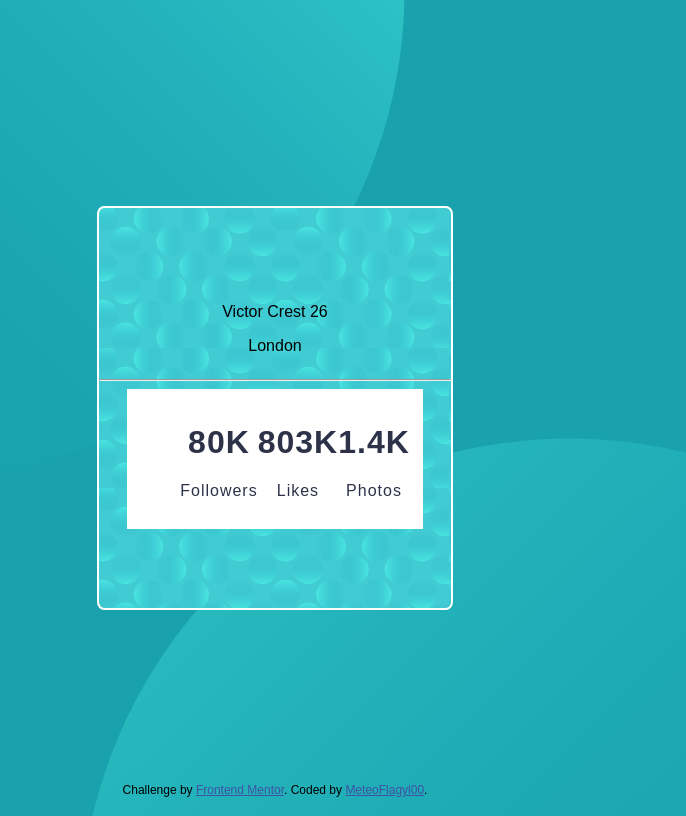
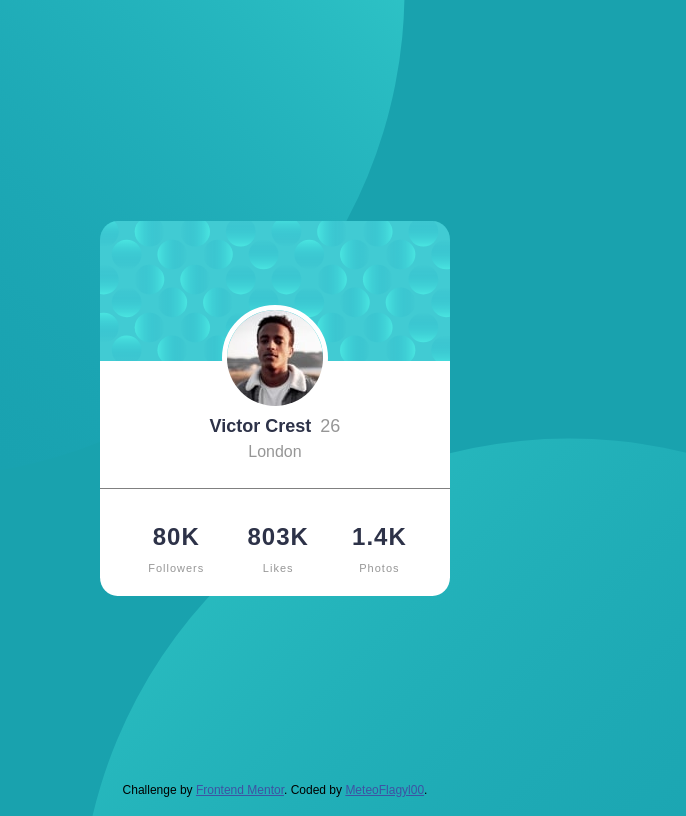
Before and after one commit to Meteo-Flagyl00/Profile-card-component, a plain HTML site: page index.html in a window 1280 px wide. Shown: the whole page, without its empty margins (373-1059 px from the left). Drawn offline with Linux system fonts and the light colour scheme.

Commit message:
final change CSS

```diff
--- a/Pstyle.css
+++ b/Pstyle.css
@@ -1,4 +1,5 @@
 @import url(https://fonts.googleapis.com/css2?family=Outfit:wght@400;700&display=swap);
+
 body {
     width: 100%;
     height: 100vh;
@@ -13,51 +14,78 @@ body {
 }
 
 main {
+    width: 350px;
+    height: 375px;
     display: flex;
     flex-direction: column;
     justify-content: center;
     align-items: center;
     text-align: center;
-    background: url(images/bg-pattern-card.svg) ;
-    border: 2px solid white;
-    border-radius: 2%;
-    width: 22em;
-    min-height: 25em;
+    background-image: url(images/bg-pattern-card.svg) ;
+    background-position: top;
+    background-repeat: no-repeat;
+    background-color: white;
+    font-size: 1.125rem;
+    border-radius: 5%;
+}
+section {
+    display: flex;
+    flex-direction: column;
+    justify-items: center;
+    padding: 0.938em;
 }
 
-/* .content #name  {
-    display: flex;
-    justify-content: space-between;
-    margin-top: 2em;
+section .content {
+    margin: 5em 0 0 0;
+}
+
+section .content img {
+    border-radius: 75%;
+    border: 5px solid white;
+}
+
+#name  {
+    color: hsl(229, 23%, 23%);
+    font-weight: 700;
+    margin-right: 4px;
+}
+#age {
+    color: hsl(0, 0%, 59%);
     font-weight: 400;
 }
-*/
-hr {
-    width: 21.90em;
-}
 
-main .list {
-    padding: 11px;
-    background-color: white;
+#location {
+    color: hsl(0, 0%, 59%);
+    margin: 10px 5px 5px 5px;
+    font-size: 0.999rem;
+    line-height: 10px;
+    padding-bottom: 10px;
 }
 
 
-main ul {
+section ul {
+    width: 345px;
     display: flex;
     list-style: none;
-    justify-content: space-between;
+    justify-content: space-evenly;
+    align-items: center;
+    align-content: center;
     letter-spacing: 1px;
-    margin: 2px;
+    font-size: 1rem;
+    border-top: 1px solid gray ;
+    padding: 15px 0 0 5px ;
 }
 
 main ul h1 {
     color: hsl(229, 23%, 23%);
+    margin-bottom: 0.3em;
     font-weight: 700;
 }
 
-main ul p {
-    font-weight: 400;
-    color: hsl(229, 23%, 23%);
+section ul p {
+    color: hsl(0, 0%, 59%);
+    font-size: 0.688rem;
+    text-transform: capitalize;
 }
 
 
--- a/index.html
+++ b/index.html
@@ -17,15 +17,16 @@
   <div class="bg-svg2"></div>
 
 <main>
+  <section>
       <div class="content">
-        <p id="name"> Victor Crest <span>26</span> </p>
-        <p> London </p>
+        <img src="images/image-victor.jpg" alt="Image of Victor" id="portrait" />
+        <div id="person">
+          <span id="name">Victor Crest</span> <span id="age">26</span>
+          <p id="location">London</p>
+        </div>
       </div>
 
-
-      <hr>
         <div class="list">
-
           <ul>
             <li>
               <h1> 80K </h1>
@@ -41,6 +42,7 @@
             </li>
           </ul>
         </div>
+  </section>
 </main>
   <div class="attribution">
     Challenge by <a href="https://www.frontendmentor.io?ref=challenge" target="_blank">Frontend Mentor</a>.
```
Lines whose indentation alone changed are shown as unchanged.
